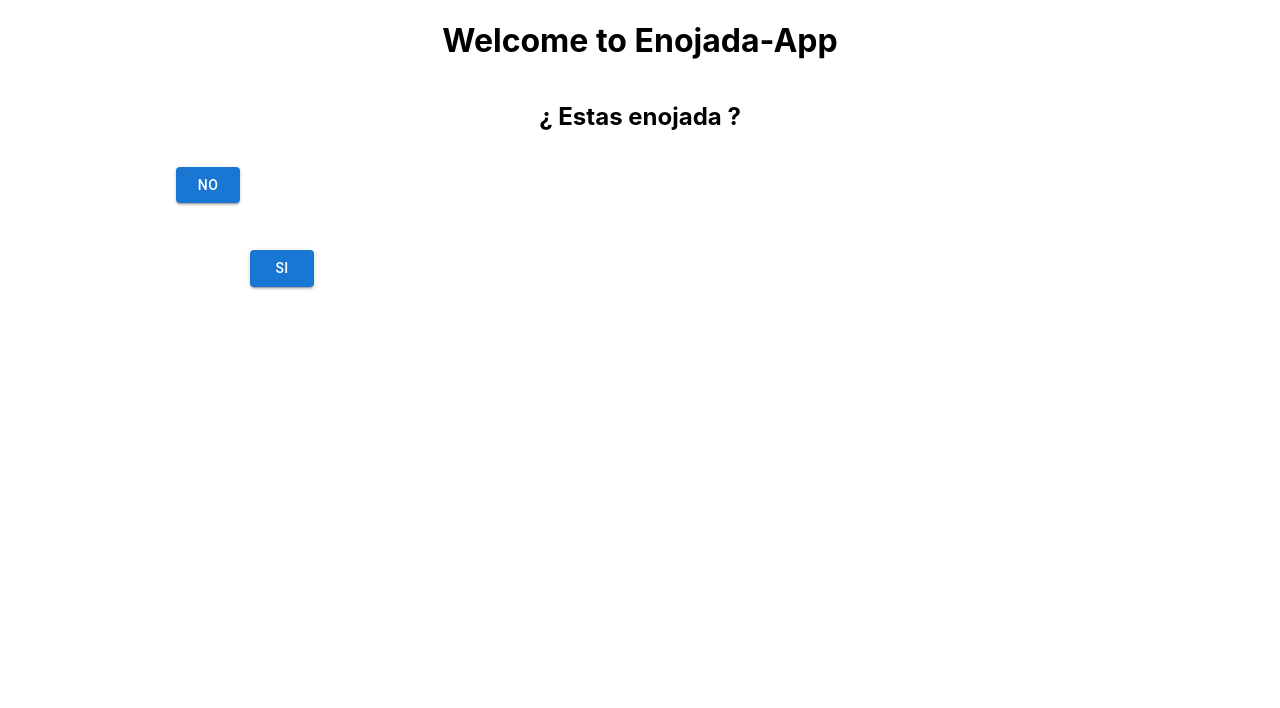
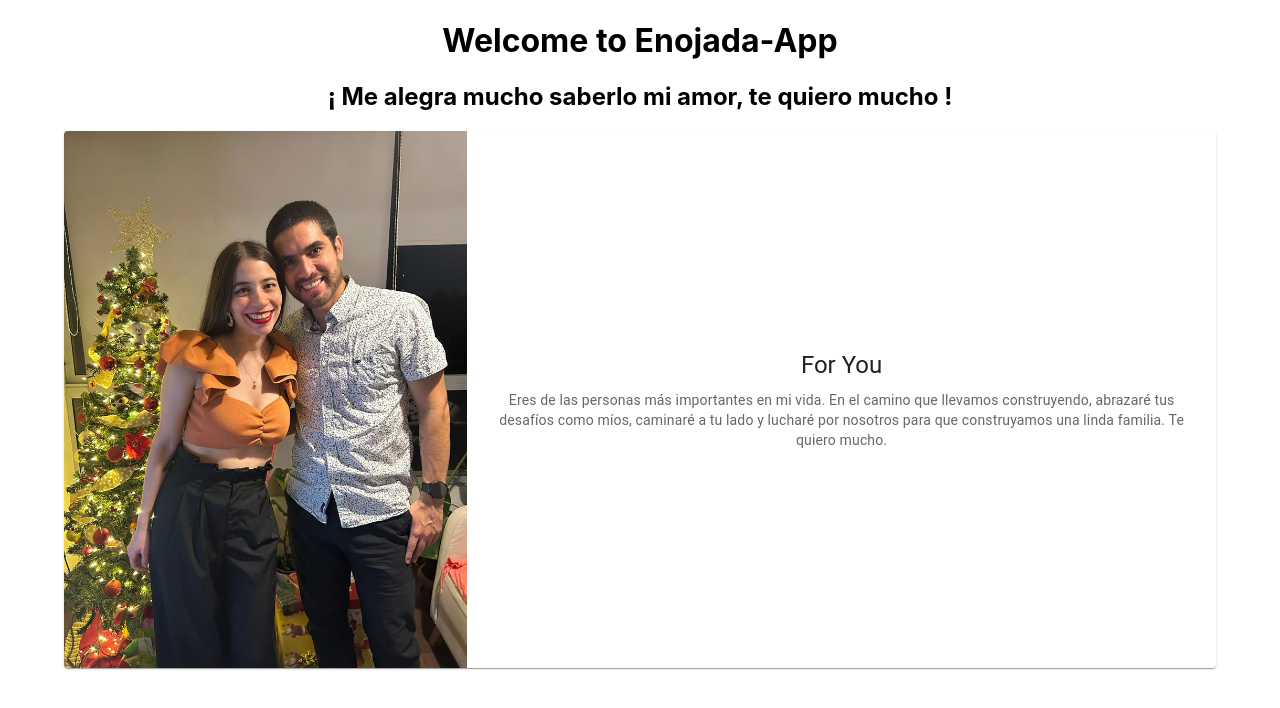
Before and after one commit to AlexxSome/enojada-app, a React (Create React App) app: page /enojada-app/response in a window 1280 px wide. Before the commit this address led to /home. Shown: the top 708 px of the page. Built offline with nearby package versions, Linux system fonts and the light colour scheme.

Commit message:
fix page

```diff
--- a/src/App.js
+++ b/src/App.js
@@ -8,9 +8,9 @@ function App() {
     <div className="App">
         <h1>Welcome to Enojada-App</h1>
          <Routes>
-            <Route index path='/home' element={<Home />} />
-            <Route path='/response' element={<Response />} />
-             <Route path="*" element={<Navigate to="/home" replace={true} />}
+             <Route path='/enojada-app' element={<Home />} />
+             <Route path='/enojada-app/home' element={<Home />} />
+            <Route path='/enojada-app/response' element={<Response />} />
              />
          </Routes>
     </div>
--- a/src/components/home/Home.jsx
+++ b/src/components/home/Home.jsx
@@ -23,7 +23,7 @@ const Home = () => {
                         onMouseOver={moveBtn}>
                     Si
                 </Button>
-                <Button variant='contained' href='/response'>
+                <Button variant='contained' href='/enojada-app/response'>
                     No
                 </Button>
             </Grid>
--- a/src/components/response/Response.jsx
+++ b/src/components/response/Response.jsx
@@ -1,6 +1,6 @@
 import React from 'react';
 import  './response.css';
-import {Card, CardActionArea, CardContent, CardMedia, Container, Typography} from "@mui/material";
+import {Card, CardActionArea, CardContent, CardMedia, Container, Grid, Typography} from "@mui/material";
 
 const Response = () => {
     return (
@@ -9,8 +9,9 @@ const Response = () => {
             <Container>
                 <Card>
                     <CardActionArea className='cardContainer'>
-                        <CardMedia component='img' alt='we' image='%PUBLIC_URL%/images/we-christmas.jpg' style={{width:'40%'}}/>
-                        <CardContent>
+                        <CardMedia component='img' alt='we' image='/enojada-app/images/we-christmas.jpg' style={{width:'35%'}}/>
+                        <CardContent className='content'>
+                            <div>
                                 <Typography gutterBottom variant="h5" component="h2">
                                     For You
                                 </Typography>
@@ -19,6 +20,7 @@ const Response = () => {
                                     En el camino que llevamos construyendo, abrazaré tus desafíos como míos, caminaré a tu lado y lucharé por nosotros para que construyamos una linda familia.
                                     Te quiero mucho.
                                 </Typography>
+                            </div>
                         </CardContent>
                     </CardActionArea>
                 </Card>
--- a/src/components/response/response.css
+++ b/src/components/response/response.css
@@ -1,6 +1,16 @@
 .cardContainer{
-    display: flex;
+    display: flex !important;
     justify-content: space-around;
+
     padding-top: 1%;
     padding-bottom: 1%;
+    align-items: center;
+    align-content: center;
 }
+
+.content{
+    text-align: center;
+    justify-content: center;
+    align-items: center;
+    align-content: center;
+}
```
Lines whose indentation alone changed are shown as unchanged.
